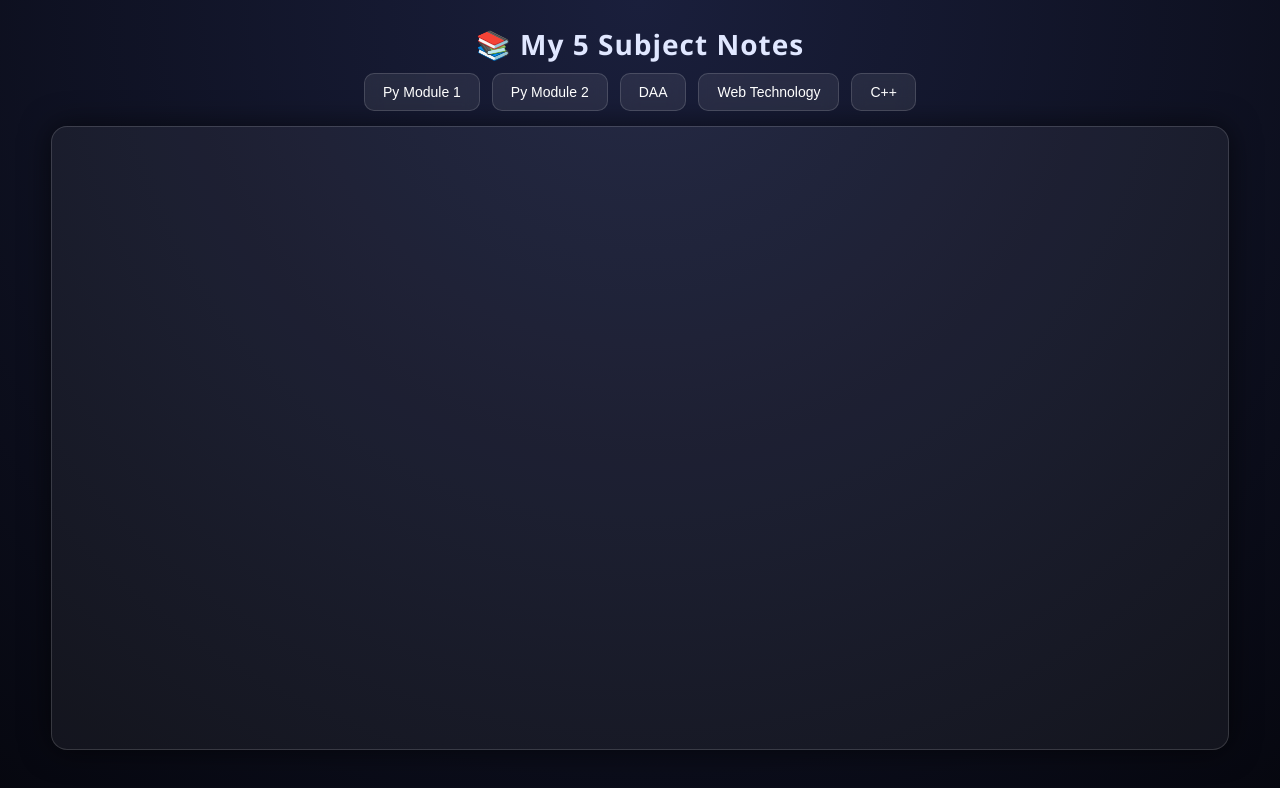
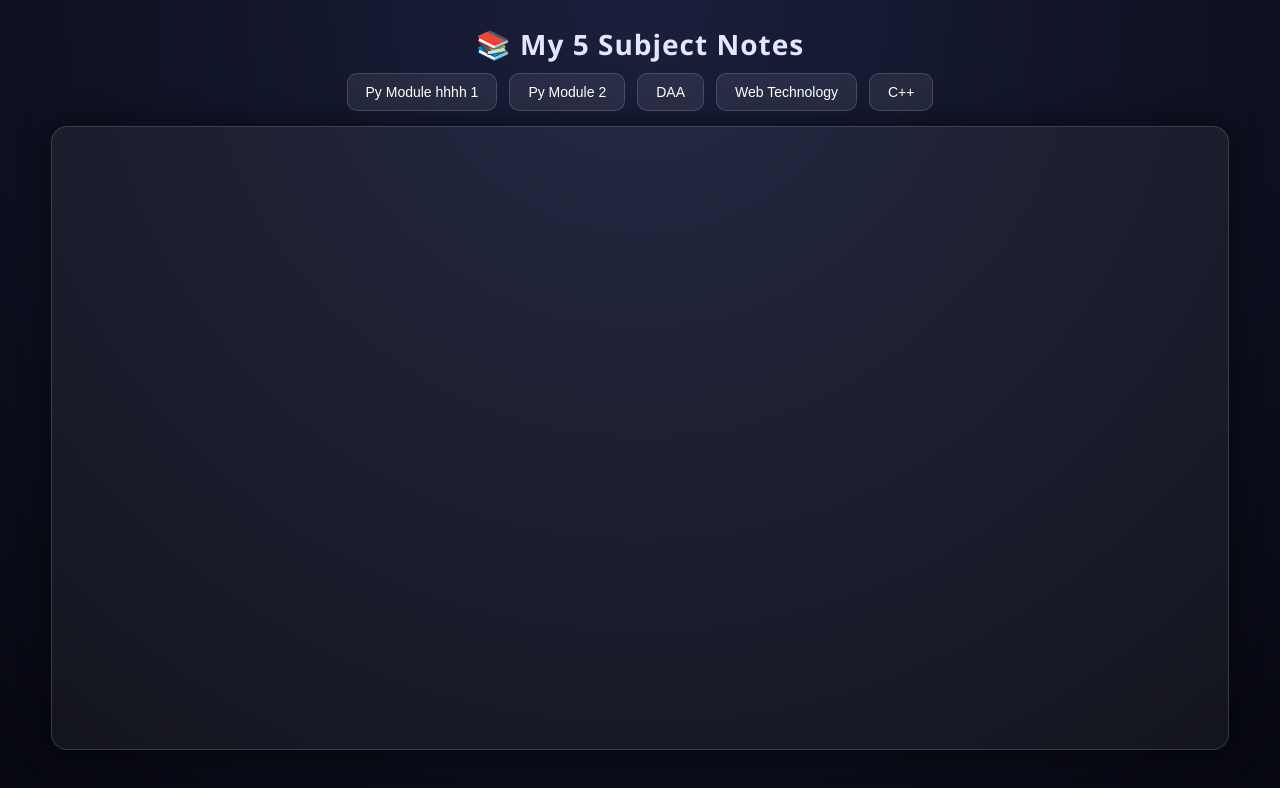
Before and after one commit to Sanjay1422/notes, a plain HTML site: page index.html in a window 1280 px wide. Drawn offline with Linux system fonts and the light colour scheme.

Commit message:
Update button label for Py Module 1

```diff
--- a/index.html
+++ b/index.html
@@ -10,7 +10,7 @@
 <h2>📚 My 5 Subject Notes</h2>
 
 <div class="menu">
-    <button onclick="loadPDF('https://drive.google.com/uc?export=download&id=1pEYI7c1-QexyfvSoGLPP7U7gFsibGAIh')">Py Module 1</button>
+    <button onclick="loadPDF('https://drive.google.com/uc?export=download&id=1pEYI7c1-QexyfvSoGLPP7U7gFsibGAIh')">Py Module hhhh 1</button>
     <button onclick="loadPDF('https://drive.google.com/uc?export=download&id=1riRC3jAykh2YY6hhkVvUiXmAE0fa9sRO')">Py Module 2</button>
     <button onclick="loadPDF('https://drive.google.com/uc?export=download&id=1duHnfQb6ppp2C79JDqd0mDcl9u-_71Wm')">DAA</button>
     <button onclick="loadPDF('https://drive.google.com/uc?export=download&id=1hhMsfzKPBVw4KNWuAW1sWtkMqZwIWXWV')">Web Technology</button>
```
